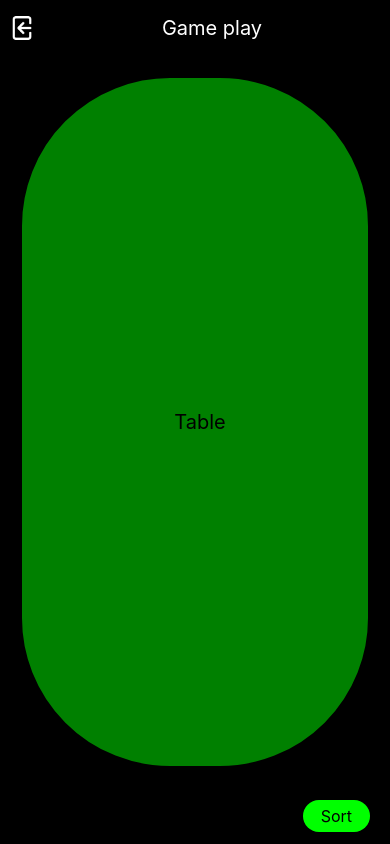
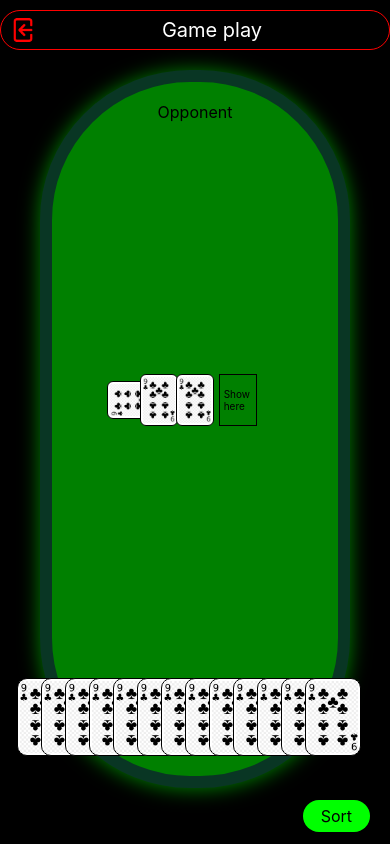
Before and after one commit to Barai-Vivek/TripsyGameTask, a React Native app: screen / in a window 390 px wide. Built offline with nearby package versions, Linux system fonts and the light colour scheme.

Commit message:
arranging card deck

```diff
--- a/App.tsx
+++ b/App.tsx
@@ -1,53 +1,14 @@
-/**
- * Sample React Native App
- * https://github.com/facebook/react-native
- *
- * @format
- */
-
 import React from 'react';
-import {
-  BackHandler,
-  Image,
-  Platform,
-  SafeAreaView,
-  StatusBar,
-  StyleSheet,
-  Text,
-  TouchableOpacity,
-  View,
-} from 'react-native';
-import {Images} from './src/asset';
-import RNExitApp from 'react-native-exit-app';
+import {SafeAreaView, StatusBar, StyleSheet} from 'react-native';
+import {Footer, Header, Table} from './src/components';
 
 const App = () => {
   return (
     <SafeAreaView style={styles.mainContainer}>
       <StatusBar barStyle={'light-content'} backgroundColor={'black'} />
-
-      <View style={styles.topView}>
-        <TouchableOpacity
-          onPress={() => {
-            Platform.OS === 'android'
-              ? BackHandler.exitApp()
-              : RNExitApp.exitApp();
-          }}>
-          <Image source={Images.icLeave} style={styles.image} />
-        </TouchableOpacity>
-        <Text style={styles.titleTextStyle}>Game play</Text>
-      </View>
-
-      <View style={[styles.centerView]}>
-        <View style={styles.table}>
-          <Text style={styles.textStyle}>Table</Text>
-        </View>
-      </View>
-
-      <View style={styles.bottomView}>
-        <TouchableOpacity style={styles.btnView}>
-          <Text style={styles.btnText}>Sort</Text>
-        </TouchableOpacity>
-      </View>
+      <Header />
+      <Table />
+      <Footer />
     </SafeAreaView>
   );
 };
@@ -57,63 +18,6 @@ const styles = StyleSheet.create({
     flex: 1,
     backgroundColor: 'black',
   },
-  topView: {
-    height: 56,
-    flexDirection: 'row',
-    paddingHorizontal: 10,
-    alignItems: 'center',
-  },
-  bottomView: {
-    height: 56,
-    flexDirection: 'row',
-    justifyContent: 'flex-end',
-    paddingHorizontal: 20,
-    alignItems: 'center',
-  },
-  centerView: {
-    flex: 5,
-    justifyContent: 'center',
-    alignItems: 'center',
-    backgroundColor: 'green',
-    borderRadius: 150,
-    borderWidth: 2,
-    borderColor: 'black',
-    margin: 20,
-  },
-  textStyle: {
-    fontSize: 20,
-    color: 'black',
-    marginStart: 10,
-  },
-  titleTextStyle: {
-    fontSize: 20,
-    color: 'white',
-    marginStart: 10,
-    flex: 1,
-    textAlign: 'center',
-  },
-  table: {
-    flex: 1,
-    margin: 20,
-    justifyContent: 'center',
-    alignItems: 'center',
-  },
-  image: {
-    width: 24,
-    height: 24,
-    tintColor: 'white',
-    resizeMode: 'contain', // You can use 'contain', 'stretch', etc. based on your preference
-  },
-  btnText: {
-    fontSize: 16,
-    color: 'black',
-  },
-  btnView: {
-    borderRadius: 20,
-    backgroundColor: '#00FF00',
-    paddingVertical: 6,
-    paddingHorizontal: 18,
-  },
 });
 
 export default App;
--- /dev/null
+++ b/src/Constants.ts
@@ -0,0 +1,5 @@
+export const CARD_WIDTH = 56;
+export const CARD_HEIGHT = 78;
+
+export const SMALL_CARD_WIDTH = 38;
+export const SMALL_CARD_HEIGHT = 52;
--- a/src/asset/Images.ts
+++ b/src/asset/Images.ts
@@ -1,3 +1,4 @@
 export const Images = {
   icLeave: require('./icons/ic_leave.png'),
+  icDeck: require('./icons/ic_deck.png'),
 };
--- /dev/null
+++ b/src/components/CardDeck.tsx
@@ -0,0 +1,80 @@
+import React from 'react';
+import {View, Image, Text, FlatList, StyleSheet} from 'react-native';
+import {Images} from '../asset';
+import {CARD_WIDTH} from '../Constants';
+
+interface Card {
+  id: string;
+  imageUrl: string;
+  title: string;
+}
+
+const cardData: Card[] = [
+  {id: '1', imageUrl: Images.icDeck, title: 'Card 1'},
+  {id: '2', imageUrl: Images.icDeck, title: 'Card 2'},
+  {id: '3', imageUrl: Images.icDeck, title: 'Card 3'},
+  {id: '4', imageUrl: Images.icDeck, title: 'Card 4'},
+  {id: '5', imageUrl: Images.icDeck, title: 'Card 5'},
+  {id: '6', imageUrl: Images.icDeck, title: 'Card 6'},
+  {id: '7', imageUrl: Images.icDeck, title: 'Card 7'},
+  {id: '8', imageUrl: Images.icDeck, title: 'Card 8'},
+  {id: '9', imageUrl: Images.icDeck, title: 'Card 9'},
+  {id: '10', imageUrl: Images.icDeck, title: 'Card 10'},
+  {id: '11', imageUrl: Images.icDeck, title: 'Card 11'},
+  {id: '12', imageUrl: Images.icDeck, title: 'Card 12'},
+  {id: '13', imageUrl: Images.icDeck, title: 'Card 13'},
+];
+
+const CardDeck: React.FC = () => {
+  const keyExtractor = (_: any, index: number) => {
+    return `key${index}`;
+  };
+
+  const renderCard = ({item}: {item: Card; index: any}) => {
+    return (
+      <View style={styles.cardContainer}>
+        <Image source={item.imageUrl} style={styles.cardImage} />
+      </View>
+    );
+  };
+
+  return (
+    <FlatList
+      style={styles.container}
+      data={cardData}
+      keyExtractor={keyExtractor}
+      renderItem={renderCard}
+      horizontal
+      showsHorizontalScrollIndicator={false}
+      contentContainerStyle={styles.flatListContainer}
+    />
+  );
+};
+
+const styles = StyleSheet.create({
+  container: {
+    flex: 1,
+    paddingHorizontal: 20, // Adjust padding as needed
+  },
+  flatListContainer: {
+    paddingStart: 20, // Adjust padding as needed
+  },
+  cardContainer: {
+    width: CARD_WIDTH,
+    height: '100%',
+    borderRadius: 10,
+    overflow: 'hidden',
+    backgroundColor: '#fff',
+    marginLeft: -32, // Adjust as needed for the overlap effect
+    borderWidth: 0.4,
+    elevation: 3,
+    padding: 2,
+  },
+  cardImage: {
+    width: '100%',
+    height: '100%', // Adjust as needed
+    resizeMode: 'cover',
+  },
+});
+
+export default CardDeck;
--- /dev/null
+++ b/src/components/Footer.tsx
@@ -0,0 +1,34 @@
+import React from 'react';
+import {StyleSheet, Text, TouchableOpacity, View} from 'react-native';
+
+const Footer = () => {
+  return (
+    <View style={styles.bottomView}>
+      <TouchableOpacity style={styles.btnView}>
+        <Text style={styles.btnText}>Sort</Text>
+      </TouchableOpacity>
+    </View>
+  );
+};
+
+const styles = StyleSheet.create({
+  bottomView: {
+    height: 56,
+    flexDirection: 'row',
+    justifyContent: 'flex-end',
+    paddingHorizontal: 20,
+    alignItems: 'center',
+  },
+  btnText: {
+    fontSize: 16,
+    color: 'black',
+  },
+  btnView: {
+    borderRadius: 20,
+    backgroundColor: '#00FF00',
+    paddingVertical: 6,
+    paddingHorizontal: 18,
+  },
+});
+
+export {Footer};
--- /dev/null
+++ b/src/components/Header.tsx
@@ -0,0 +1,57 @@
+import React from 'react';
+import {
+  BackHandler,
+  Image,
+  Platform,
+  Text,
+  TouchableOpacity,
+  View,
+  StyleSheet,
+} from 'react-native';
+import RNExitApp from 'react-native-exit-app';
+import {Images} from '../asset';
+
+const Header = () => {
+  return (
+    <View style={styles.topView}>
+      <TouchableOpacity
+        onPress={() => {
+          Platform.OS === 'android'
+            ? BackHandler.exitApp()
+            : RNExitApp.exitApp();
+        }}>
+        <Image source={Images.icLeave} style={styles.image} />
+      </TouchableOpacity>
+      <Text style={styles.titleTextStyle}>Game play</Text>
+    </View>
+  );
+};
+
+const styles = StyleSheet.create({
+  topView: {
+    height: 40,
+    flexDirection: 'row',
+    paddingHorizontal: 10,
+    alignItems: 'center',
+    borderColor: 'red',
+    borderWidth: 1,
+    borderRadius: 20,
+    marginTop: 10,
+    marginBottom: 20,
+  },
+  titleTextStyle: {
+    fontSize: 20,
+    color: 'white',
+    marginStart: 10,
+    flex: 1,
+    textAlign: 'center',
+  },
+  image: {
+    width: 24,
+    height: 24,
+    tintColor: 'red',
+    resizeMode: 'contain', // You can use 'contain', 'stretch', etc. based on your preference
+  },
+});
+
+export {Header};
--- /dev/null
+++ b/src/components/Table.tsx
@@ -0,0 +1,132 @@
+import React from 'react';
+import {Image, StyleSheet, Text, View} from 'react-native';
+import CardDeck from './CardDeck';
+import {CARD_HEIGHT, SMALL_CARD_HEIGHT, SMALL_CARD_WIDTH} from '../Constants';
+import {Images} from '../asset';
+
+const Table = () => {
+  return (
+    <View style={[styles.centerView]}>
+      <View style={styles.table}>
+        <Text style={styles.textStyle}>Opponent</Text>
+        <View style={styles.opponentUserDeck}>
+          <View style={styles.opponentUserLeftArea}>
+            <View
+              style={[styles.cardContainer, {transform: [{rotate: '90deg'}]}]}>
+              <Image source={Images.icDeck} style={styles.cardImage} />
+            </View>
+            <View style={styles.cardContainer}>
+              <Image source={Images.icDeck} style={styles.cardImage} />
+            </View>
+          </View>
+          <View style={styles.opponentUserCenterArea}>
+            <View style={[styles.cardContainer, {marginLeft: 0}]}>
+              <Image source={Images.icDeck} style={styles.cardImage} />
+            </View>
+          </View>
+          <View style={styles.opponentUserRightArea}>
+            <View style={styles.showHere}>
+              <Text style={styles.showHereTxt}>Show here</Text>
+            </View>
+          </View>
+        </View>
+        <View style={styles.cardsDeck}>
+          <CardDeck />
+        </View>
+      </View>
+    </View>
+  );
+};
+
+const styles = StyleSheet.create({
+  centerView: {
+    flex: 5,
+    backgroundColor: 'green',
+    borderRadius: 150,
+    borderWidth: 12,
+    borderColor: '#093624',
+    marginHorizontal: 40,
+    shadowColor: '#00FF00',
+    elevation: 20,
+    shadowOffset: {width: 0, height: 1},
+    shadowOpacity: 0.5,
+    shadowRadius: 20,
+  },
+  textStyle: {
+    fontSize: 16,
+    color: 'black',
+  },
+  table: {
+    flex: 1,
+    margin: 20,
+    justifyContent: 'center',
+    alignItems: 'center',
+  },
+  cardsDeck: {
+    height: CARD_HEIGHT,
+    alignItems: 'center',
+    justifyContent: 'flex-end',
+  },
+  opponentUserDeck: {
+    flex: 1,
+    flexDirection: 'row',
+    justifyContent: 'center',
+    alignItems: 'center',
+    marginHorizontal: 76,
+  },
+  opponentUserLeftArea: {
+    flex: 1,
+    justifyContent: 'center',
+    alignItems: 'center',
+    flexDirection: 'row',
+  },
+  opponentUserCenterArea: {
+    flex: 1,
+    justifyContent: 'center',
+    alignItems: 'center',
+    flexDirection: 'row',
+  },
+  opponentUserRightArea: {
+    flex: 1,
+    justifyContent: 'center',
+    alignItems: 'center',
+  },
+  showHereTxt: {
+    fontSize: 10,
+    color: 'black',
+    margin: 4,
+  },
+  showHere: {
+    justifyContent: 'center',
+    alignItems: 'center',
+    width: SMALL_CARD_WIDTH,
+    height: SMALL_CARD_HEIGHT,
+    borderColor: 'black',
+    borderWidth: 0.7,
+  },
+  cardContainer: {
+    width: SMALL_CARD_WIDTH,
+    height: SMALL_CARD_HEIGHT,
+    borderRadius: 6,
+    overflow: 'hidden',
+    backgroundColor: '#fff',
+    marginLeft: -12, // Adjust as needed for the overlap effect
+    borderWidth: 0.4,
+    elevation: 3,
+    padding: 2,
+  },
+  cardImage: {
+    width: '100%',
+    height: '100%', // Adjust as needed
+    resizeMode: 'cover',
+  },
+  openCard: {
+    width: SMALL_CARD_WIDTH,
+    height: SMALL_CARD_HEIGHT,
+    padding: 2,
+    backgroundColor: 'white',
+    borderRadius: 6,
+  },
+});
+
+export {Table};
--- /dev/null
+++ b/src/components/index.ts
@@ -0,0 +1,3 @@
+export * from './Header';
+export * from './Footer';
+export * from './Table';
--- /dev/null
+++ b/src/index.ts
@@ -0,0 +1 @@
+export * from './Constants';
```
Also changed, not shown: src/asset/icons/ic_deck.png (added).
